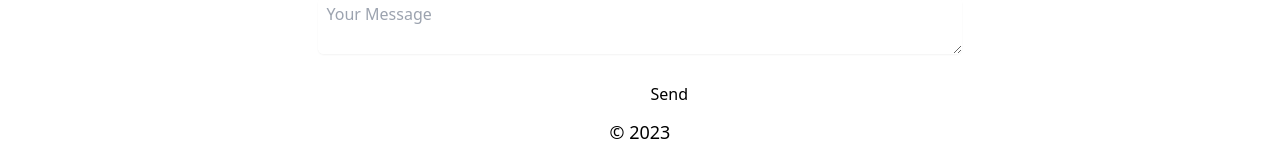
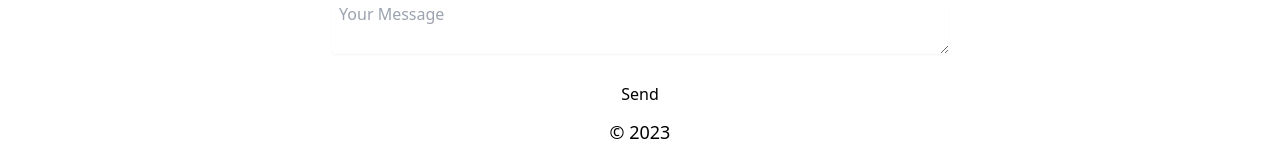
Before and after one commit to ArjayS/channelbranch, a React (Create React App) app: page / in a window 1280 px wide. Shown: the part 892-1043 px from the top of the page. Built offline with nearby package versions, Linux system fonts and the light colour scheme.

Commit message:
Modified Contact.jsx

```diff
--- a/src/components/Contact.jsx
+++ b/src/components/Contact.jsx
@@ -80,7 +80,7 @@
             />
           </div>
         </div>
-        <div className="flex flex-col justify-center mt-4 mx-80">
+        <div className="flex flex-col justify-center mt-4 mx-52">
           <button
             type="submit"
             className="bg-white rounded-full p-3 cursor-pointer bg-opacity-50 backdrop-filter backdrop-blur-md ring-neutral-100 hover:ring-2 transform transition duration-250"
```
